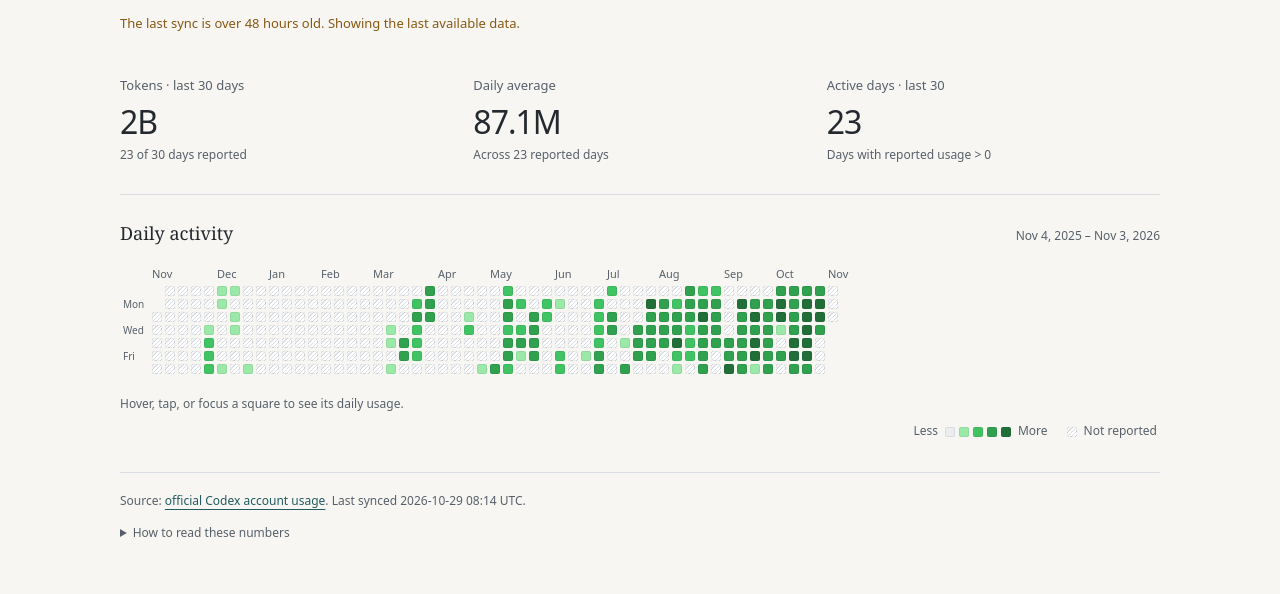
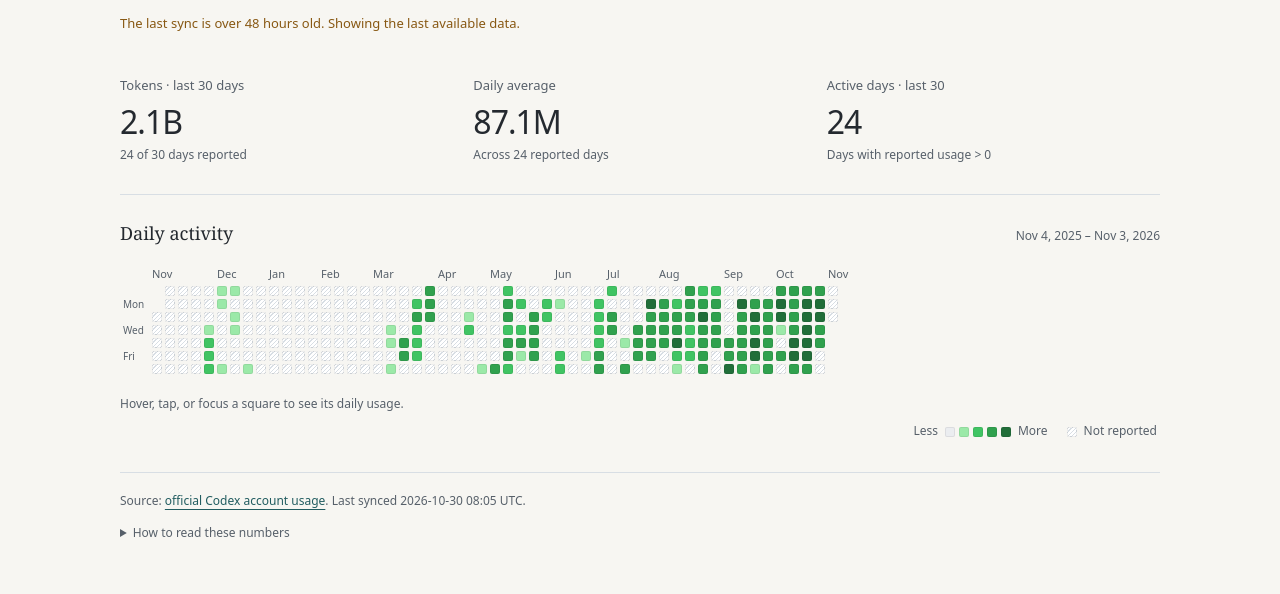
Before and after one commit to jzstark/jzstark.github.io, a Jekyll site: the page built from activity.html, in a window 1280 px wide. Shown: the part 351-945 px from the top of the page. Built offline with Jekyll 4.4.1, drawn with Linux system fonts in a browser that asks for light colours; part of the change alters nothing that is shown.

Commit message:
Update Codex daily activity

```diff
--- a/assets/data/codex-usage.json
+++ b/assets/data/codex-usage.json
@@ -5,12 +5,12 @@
     "name": "Codex account usage",
     "url": "https://learn.chatgpt.com/docs/app-server#7-token-usage-chatgpt"
   },
-  "updated_at": "2026-10-29T08:14:39Z",
+  "updated_at": "2026-10-30T08:05:39Z",
   "summary": {
-    "lifetimeTokens": 6128049575,
+    "lifetimeTokens": 6215902616,
     "peakDailyTokens": 253813645,
-    "currentStreakDays": 18,
-    "longestStreakDays": 18
+    "currentStreakDays": 19,
+    "longestStreakDays": 19
   },
   "days": [
     {
@@ -571,7 +571,11 @@
     },
     {
       "date": "2026-10-28",
-      "tokens": 21035339
+      "tokens": 50472333
+    },
+    {
+      "date": "2026-10-29",
+      "tokens": 58416047
     }
   ]
 }
```
